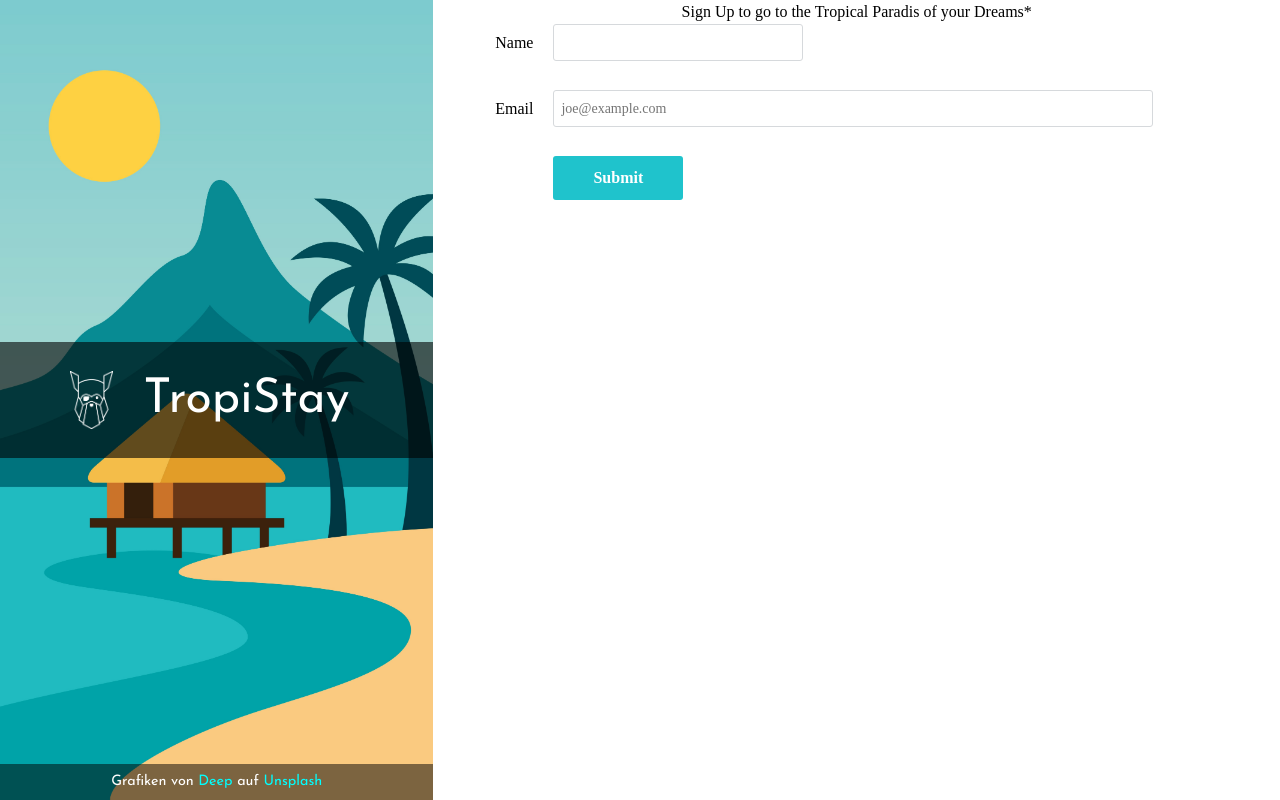
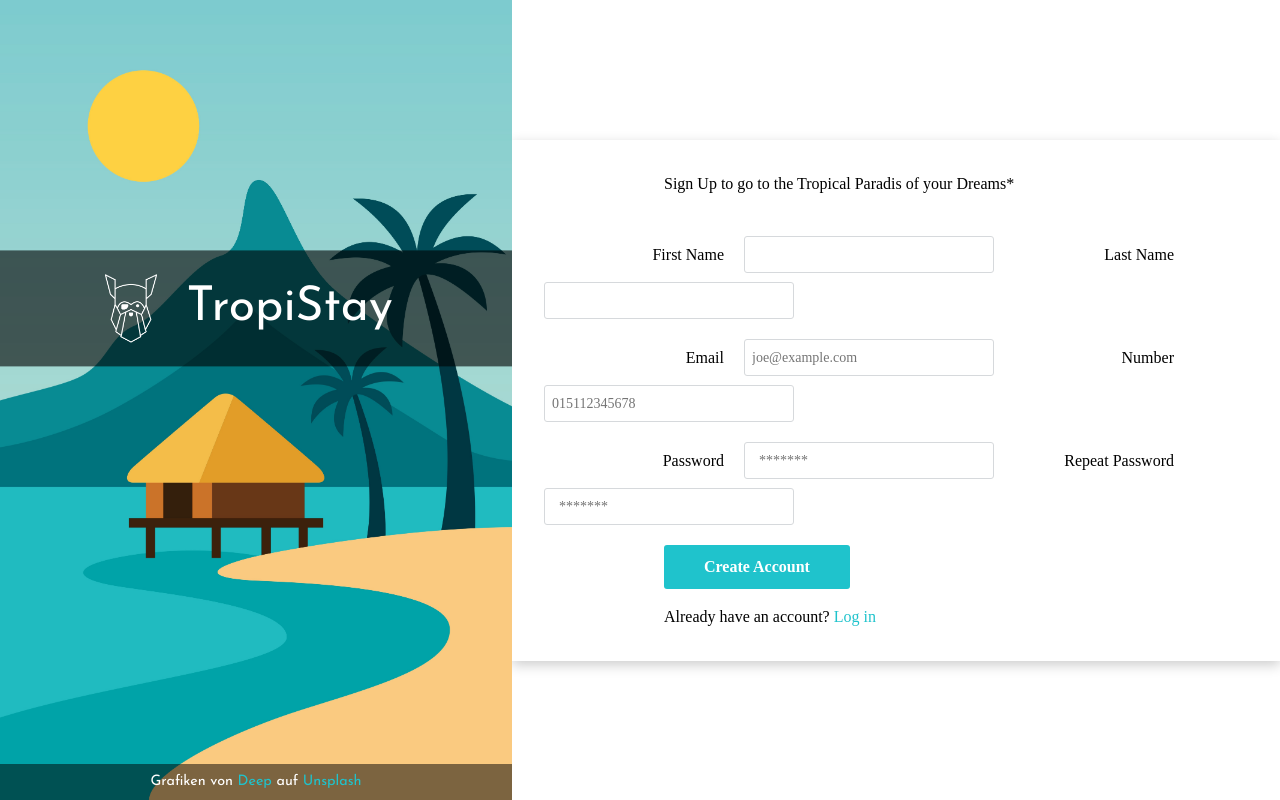
Before and after one commit to sDupsy/odin-sign-up-form, a plain HTML site: page index.html in a window 1280 px wide. Drawn offline with Linux system fonts and the light colour scheme.

Commit message:
Make Sign-Up Form and first Styling

```diff
--- a/index.html
+++ b/index.html
@@ -19,14 +19,16 @@
         <div class="img-footer">Grafiken von <a href="https://unsplash.com/de/@deep_erudite?utm_content=creditCopyText&utm_medium=referral&utm_source=unsplash">Deep</a> auf <a href="https://unsplash.com/de/grafiken/eine-tropische-szenerie-mit-strand-hutte-und-bergen-9dR2lg5-gPE?utm_content=creditCopyText&utm_medium=referral&utm_source=unsplash">Unsplash</a></div>
     </div>
     <div class="sign-up-wrapper">
+        <div class="sign-up-card">
             <div class="sign-up-topper">
                 <p>Sign Up to go to the Tropical Paradis of your Dreams*</p>
             </div>
             <div class="sign-up-main">
                 <div class='form-row'>
-                <label for='full-name'>Name</label>
-                <input id='full-name' name='full-name' type='text'/>
-            </div>
+                    <label for='first-name'>First Name</label>
+                    <input id='first-name' name='first-name' type='text'/>
+                    <label for='last-name'>Last Name</label>
+                    <input id='last-name' name='last-name' type='text'/>
                 </div>
                 <div class='form-row'>
                     <label for='email'>Email</label>
@@ -34,10 +36,28 @@
                             name='email'
                             type='email'
                             placeholder='joe@example.com'/>
+                    <label for="number">Number</label>
+                    <input type="tel"
+                            id="number"
+                            name="number"
+                            placeholder="015112345678">
+                </div>
+                <div class="form-row">
+                    <label for="password1">Password</label>
+                    <input type="password"
+                            id="password1"
+                            name="password1"
+                            placeholder="  *******">
+                    <label for="password2">Repeat Password</label>
+                    <input type="password"
+                            id="password2"
+                            name="password2"
+                            placeholder="  *******">
+                </div>
             </div>
             <div class="sign-up-footer">
-            <div class='form-row'>
-                <button>Submit</button>
+                <button>Create Account</button>
+                <p>Already have an account? <a href="/">Log in</a></p>
             </div>
         </div>
     </div>
--- a/styles.css
+++ b/styles.css
@@ -1,95 +1,120 @@
-/* 1. Use a more-intuitive box-sizing model */
+/* ------------------------------ */
+/* 1. CSS RESET & GLOBAL DEFAULTS */
+/* ------------------------------ */
+
+/* Box-sizing: border-box everywhere */
 *, *::before, *::after {
   box-sizing: border-box;
 }
 
-/* 2. Remove default margin */
+/* Remove default margin */
 * {
   margin: 0;
 }
 
-/* 3. Enable keyword animations */
+/* Smooth keyword animations */
 @media (prefers-reduced-motion: no-preference) {
   html {
     interpolate-size: allow-keywords;
   }
 }
 
+/* Base typography & smoothing */
 body {
-  /* 4. Add accessible line-height */
   line-height: 1.5;
-  /* 5. Improve text rendering */
   -webkit-font-smoothing: antialiased;
+  display: flex;
+  min-height: 100vh;
 }
 
-/* 6. Improve media defaults */
+/* Media defaults */
 img, picture, video, canvas, svg {
   display: block;
   max-width: 100%;
 }
 
-/* 7. Inherit fonts for form controls */
+/* Inherit fonts for form elements */
 input, button, textarea, select {
   font: inherit;
 }
 
-/* 8. Avoid text overflows */
+/* Text wrapping */
 p, h1, h2, h3, h4, h5, h6 {
   overflow-wrap: break-word;
 }
+p { text-wrap: pretty; }
+h1, h2, h3, h4, h5, h6 { text-wrap: balance; }
 
-/* 9. Improve line wrapping */
-p {
-  text-wrap: pretty;
-}
-h1, h2, h3, h4, h5, h6 {
-  text-wrap: balance;
-}
-
-/*
-  10. Create a root stacking context
-*/
+/* Root stacking context */
 #root, #__next {
   isolation: isolate;
 }
 
+/* Color Variables */
 :root {
   --color1: #1fc3cc;
   --color2: #136d75;
   --color3: #0b4e54;
 }
 
-body {
-    display: flex;
+
+/* ------------------------------ */
+/* 2. LAYOUT STRUCTURE (2-COLUMN) */
+/* ------------------------------ */
+
+.image-wrapper {
+  position: relative;
+  flex: 2;
+  width: 100%;
+  height: 100vh;
+  overflow: hidden;
 }
 
 .sign-up-wrapper {
-    width: 2500px;
-    text-align: center;
+  flex: 3;
+  display: flex;
+  justify-content: center;
+  align-items: center;
+}
+
+.sign-up-card {
+  display: flex;
+  flex-direction: column;
+  background: white;
+  padding: 2em;
+  box-shadow: 0 4px 12px rgba(0,0,0,0.2);
+  width: 100%;
+}
+
+.sign-up-topper {
+  margin-bottom: 20px;
+  margin-left: 120px;
+}
+
+.sign-up-footer > p {
+  margin-top: 1em;
+  margin-left: 120px;
 }
 
 
-.image-wrapper {
-  position: relative;
-  width: 100%;
-  height: 100vh;
-  overflow: hidden;
-  flex-grow: 1;
-}
 
+/* ------------------------------ */
+/* 3. IMAGE SIDE (LEFT)           */
+/* ------------------------------ */
 
 .card-image {
   width: 100%;
   height: 100%;
   object-fit: cover;
-  position: relative;
 }
+
 .img-banner {
   display: flex;
   justify-content: center;
   align-items: center;
   position: absolute;
-  top: 50%; transform: translateY(-50%);
+  top: 40%;
+  transform: translateY(-60%);
   width: 100%;
   background: rgba(0, 0, 0, 0.6);
   color: white;
@@ -106,7 +131,6 @@ body {
   margin: 8px;
 }
 
-
 .img-footer {
   position: absolute;
   bottom: 0;
@@ -120,10 +144,16 @@ body {
   font-family: "Josefin Sans", sans-serif;
 }
 
+.img-footer > a,
 a {
   text-decoration: none;
-  color: cyan;
+  color: var(--color1);
 }
+
+
+/* ------------------------------ */
+/* 4. FORM ELEMENTS               */
+/* ------------------------------ */
 
 .form-row {
   margin-bottom: 40px;
@@ -133,8 +163,14 @@ a {
   flex-wrap: wrap;
 }
 
+.form-row label {
+  margin-bottom: 15px;
+}
+
 .form-row input[type='text'],
-.form-row input[type='email'] {
+.form-row input[type='email'],
+.form-row input[type="tel"],
+.form-row input[type="password"] {
   background-color: #FFFFFF;
   border: 1px solid #D6D9DC;
   border-radius: 3px;
@@ -143,62 +179,63 @@ a {
   font-size: 14px;
 }
 
-.form-row label {
-  margin-bottom: 15px;
+.form-row input[type='text']:invalid,
+.form-row input[type='email']:invalid,
+.form-row input[type="tel"]:invalid,
+.form-row input[type="password"]:invalid {
+  border: 1px solid #D55C5F;
+  color: #D55C5F;
+  box-shadow: none;
 }
 
-@media only screen and (min-width: 700px) {
-  .speaker-form-header,
-  .speaker-form ,
-  .form-row input[type='email'],    /* Add */
-  .form-row select,                 /* These */
-  .form-row textarea {
-    width: 600px;
-  }
-  .form-row {
-    flex-direction: row;
-    align-items: flex-start; /* To avoid stretching */
-    margin-bottom: 20px;
-  }
-  .form-row input[type='text'] {
-    width: 250px;
-    height: initial;
-  }
-  .form-row label {
-    text-align: right;
-    width: 120px;
-    margin-top: 7px;
-    padding-right: 20px;
-  }
-  .form-row button {
-    margin-left: 120px;
-  }
-}
-
-.form-row input[type='text']:invalid,
-.form-row input[type='email']:invalid {
-  border: 1px solid #D55C5F;
-  color: #D55C5F;
-  box-shadow: none; /* Remove default red glow in Firefox */
-}
-.form-row button {
+/* Buttons */
+button {
   font-size: 16px;
   font-weight: bold;
-
   color: #FFFFFF;
   background-color: var(--color1);
-
   border: none;
   border-radius: 3px;
-
   padding: 10px 40px;
   cursor: pointer;
 }
 
-.form-row button:hover {
+button:hover {
   background-color: var(--color2);
 }
 
-.form-row button:active {
+button:active {
   background-color: var(--color3);
 }
+
+
+/* ------------------------------ */
+/* 5. MEDIA QUERIES               */
+/* ------------------------------ */
+
+@media only screen and (min-width: 700px) {
+  .form-row {
+    flex-direction: row;
+    align-items: flex-start;
+    margin: 20px 0;
+  }
+
+  .form-row input[type='text'],
+  .form-row input[type="tel"],
+  .form-row input[type='email'],
+  .form-row input[type="password"] {
+    width: 250px;
+    height: initial;
+  }
+
+  .form-row label {
+    text-align: right;
+    width: 200px;
+    margin-top: 7px;
+    padding-right: 20px;
+  }
+
+  button {
+    margin-left: 120px;
+  }
+}
```
Lines whose indentation alone changed are shown as unchanged.
